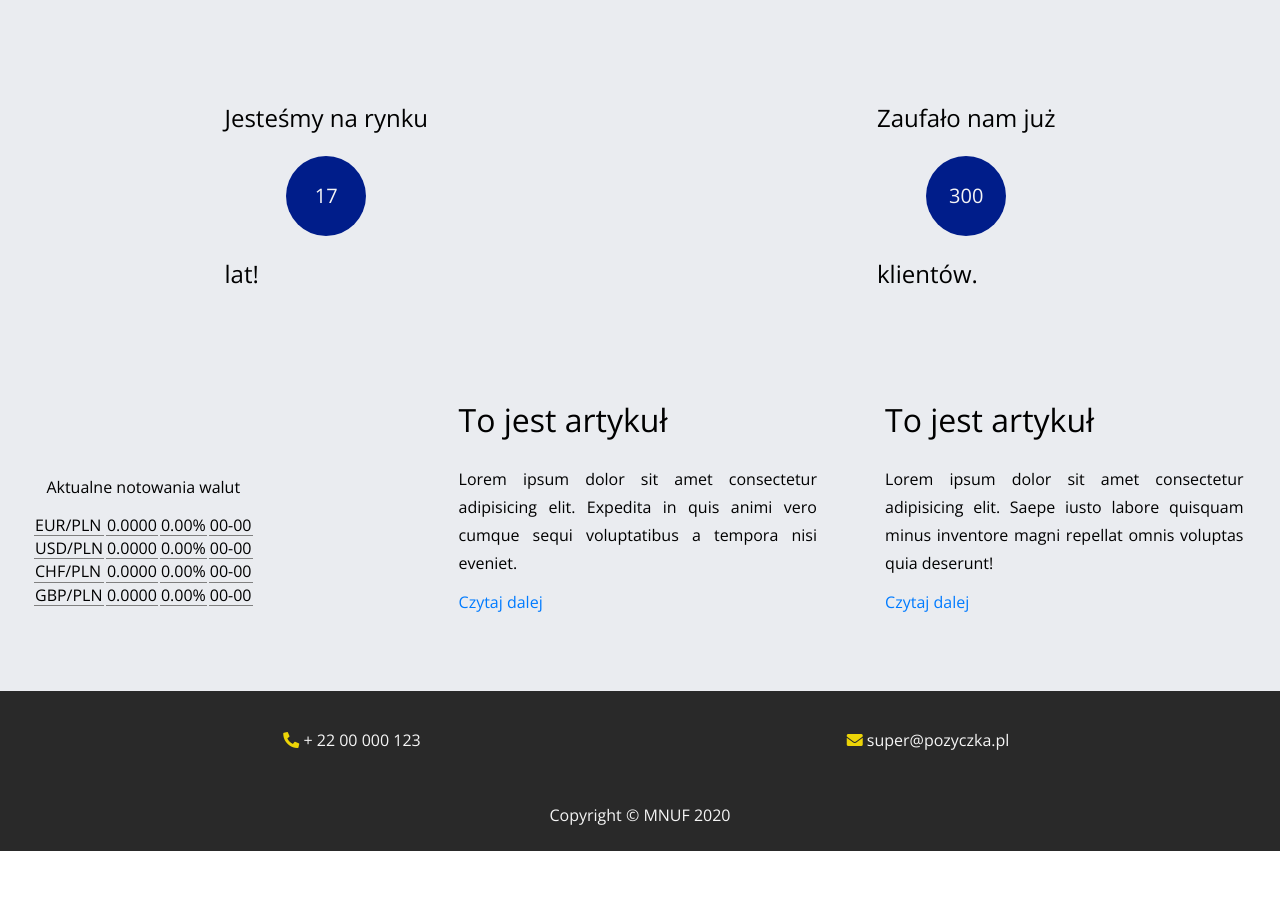
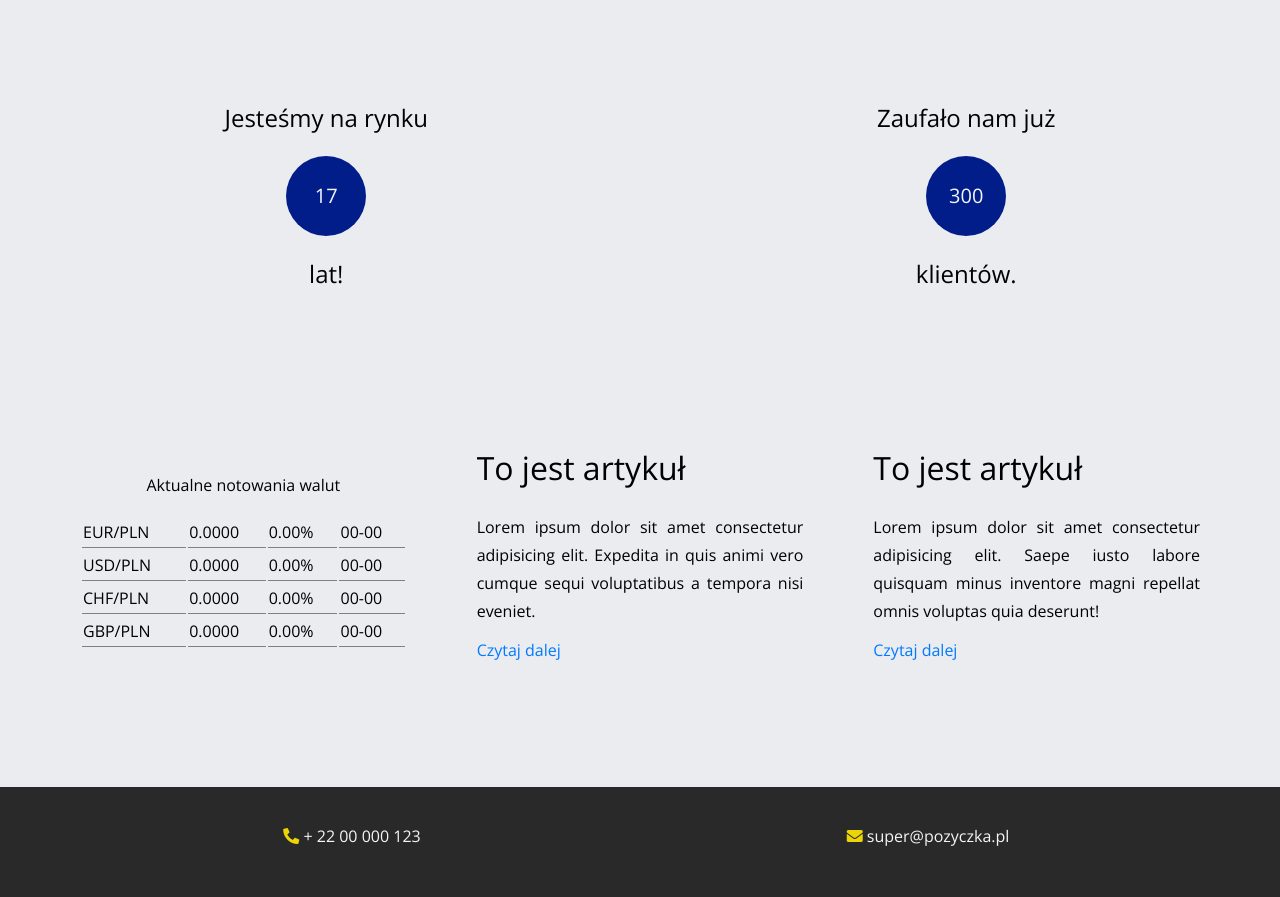
Before and after one commit to noszczykmichal/landing_pozyczka_sass, a website: page app/index.html in a window 1280 px wide. Shown: the part 880-1777 px from the top of the page. Before the commit the page ends 1731 px from the top, so only its background shows below. Drawn offline with nearby package versions, Linux system fonts and the light colour scheme.

Commit message:
merging with beta

```diff
--- a/app/css/styles.css
+++ b/app/css/styles.css
@@ -89,18 +89,10 @@ form {
   .aboutUs .counters {
     width: 100%;
     display: flex;
-<<<<<<< HEAD
-    justify-content: center;
-    margin-bottom: 4rem; }
-    .aboutUs .counters .experience, .aboutUs .counters .clients {
-      display: inline-block;
-      padding: 0rem 10rem;
-=======
     margin-bottom: 4rem; }
     .aboutUs .counters .experience, .aboutUs .counters .clients {
       display: inline-block;
       margin: 0 auto;
->>>>>>> beta
       text-align: center; }
     .aboutUs .counters p.counterCount {
       display: flex;
@@ -117,13 +109,6 @@ form {
       font-size: 1.5rem; }
   .aboutUs .container {
     width: 100%;
-<<<<<<< HEAD
-    padding: 3rem 3rem; }
-    .aboutUs .container .articles {
-      display: inline-block;
-      width: 33%;
-      padding: 0rem 3rem; }
-=======
     padding: 3rem 3rem;
     display: flex;
     justify-content: space-between; }
@@ -133,7 +118,6 @@ form {
       display: inline-block;
       width: 33%;
       padding: 0rem 2rem; }
->>>>>>> beta
 
 .articles table {
   width: 100%;
@@ -171,8 +155,6 @@ footer {
       width: 45%;
       display: inline-block;
       text-align: center; }
-<<<<<<< HEAD
-=======
 
 /*-------- Responsive css --------*/
 @media (max-width: 992px) {
@@ -217,4 +199,3 @@ footer {
     footer .container .contact {
       width: 90%;
       padding: 1rem; } }
->>>>>>> beta
```
